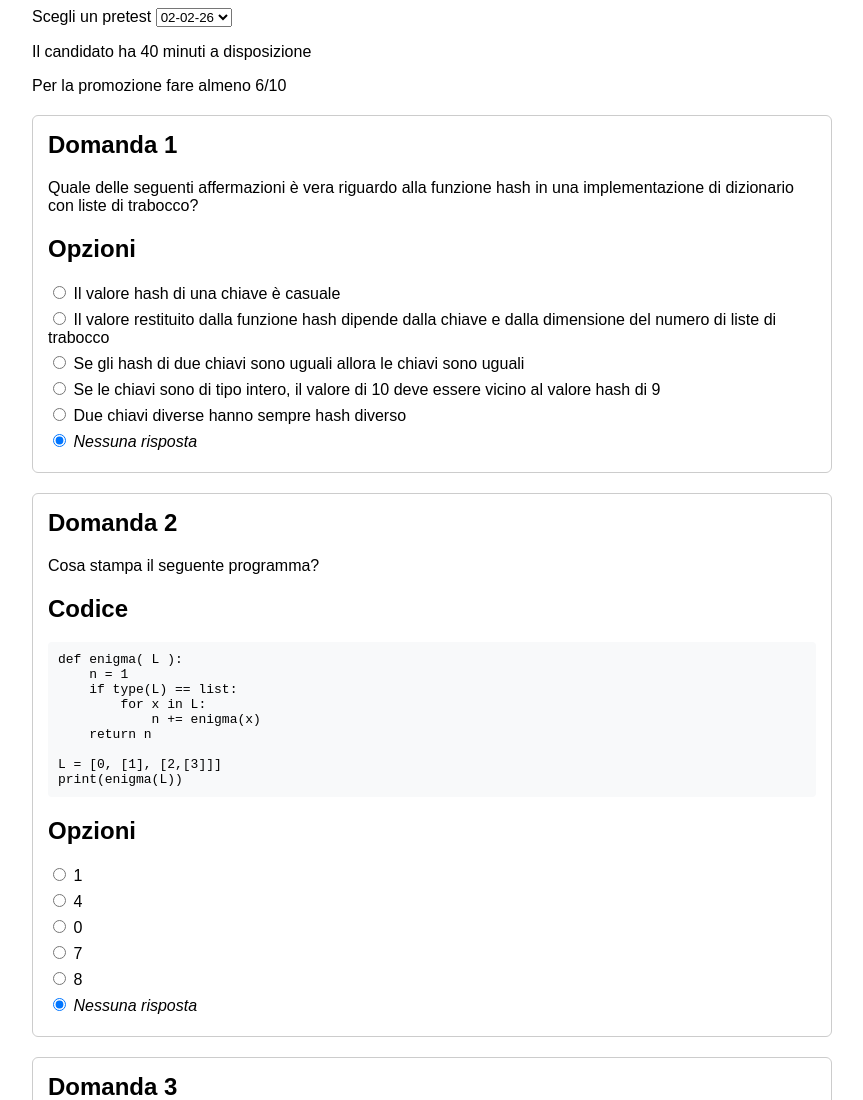
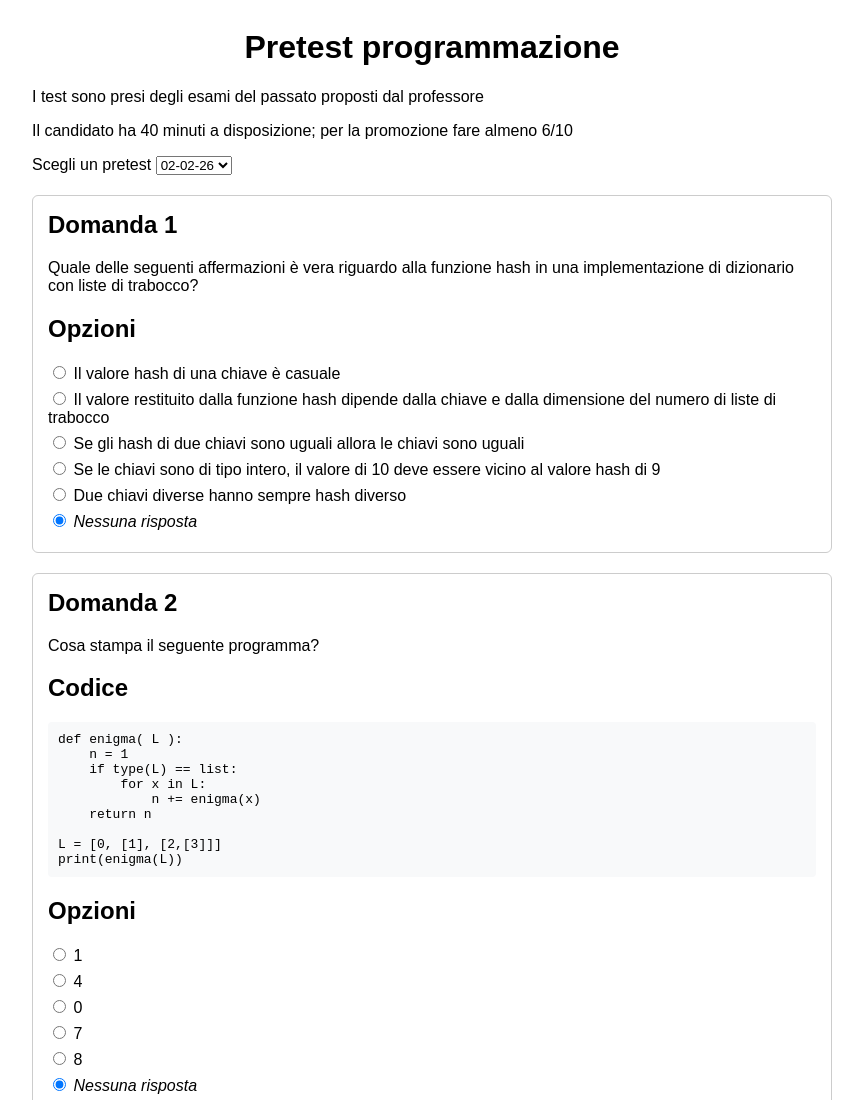
Before and after one commit to Zym24/pretest_programmazione, a plain HTML site: page index.html in a window 1280 px wide. Shown: the top 1100 px of the page, without its empty margins (208-1071 px from the left). Drawn offline with Linux system fonts and the light colour scheme.

Commit message:
Enhance index.html with header and instructions
Added header and introductory paragraphs to the HTML.

```diff
--- a/index.html
+++ b/index.html
@@ -7,6 +7,9 @@
     body {
       text-align: center;
       font-family: sans-serif;
+    }
+    h1{
+      text-align: center;
     }
     .page-inner {
       width: 50em;
@@ -82,10 +85,12 @@
 </head>
 <body>
   <div class="page-inner">
-    <label for="pretest">Scegli un pretest</label>
+    <h1>Pretest programmazione</h1>
+    <p>I test sono presi degli esami del passato proposti dal professore</p>
+    <p>Il candidato ha 40 minuti a disposizione; per la promozione fare almeno 6/10</p>
+    <label for="pretest">Scegli un pretest </label>
     <select id="pretest"></select>
-    <p>Il candidato ha 40 minuti a disposizione</p>
-    <p>Per la promozione fare almeno 6/10</p>
+
     <form id="quiz-form">
       <div id="output"></div>
       <div id="risultato-finale"></div>
```
